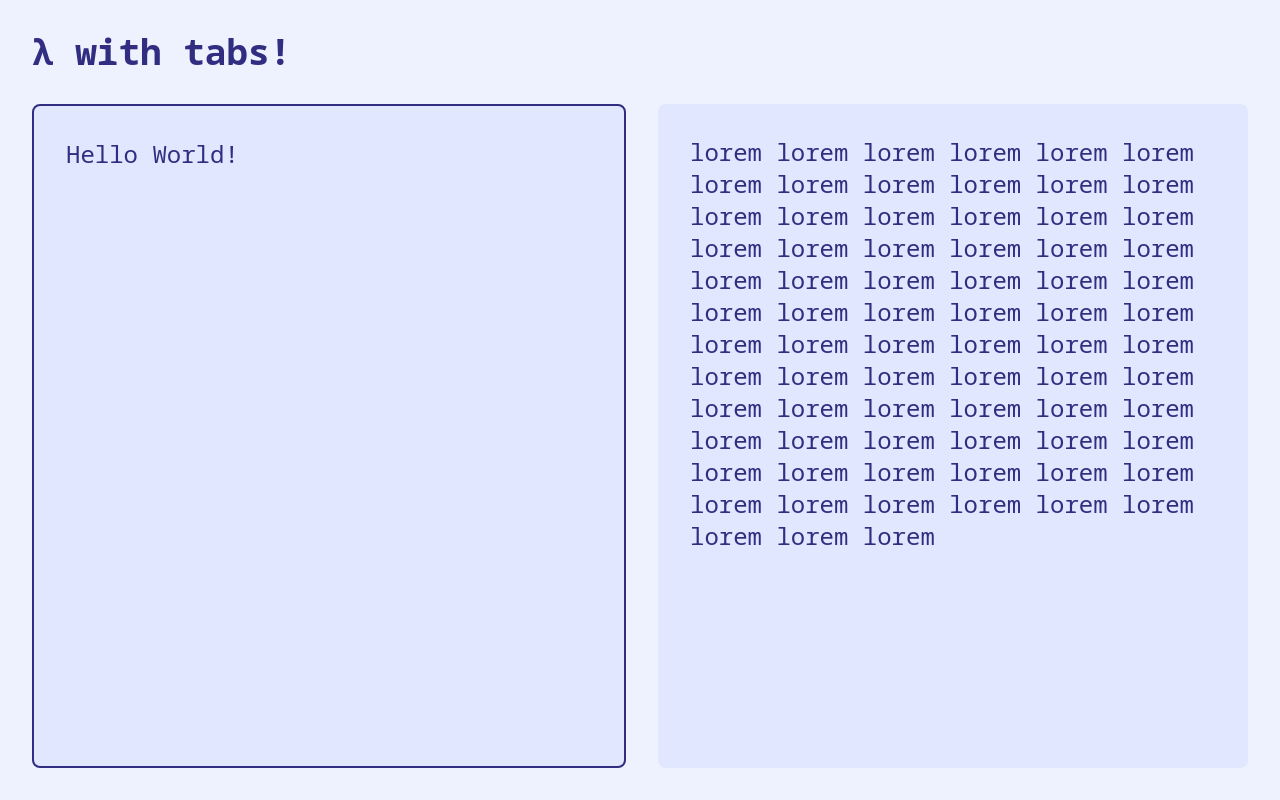
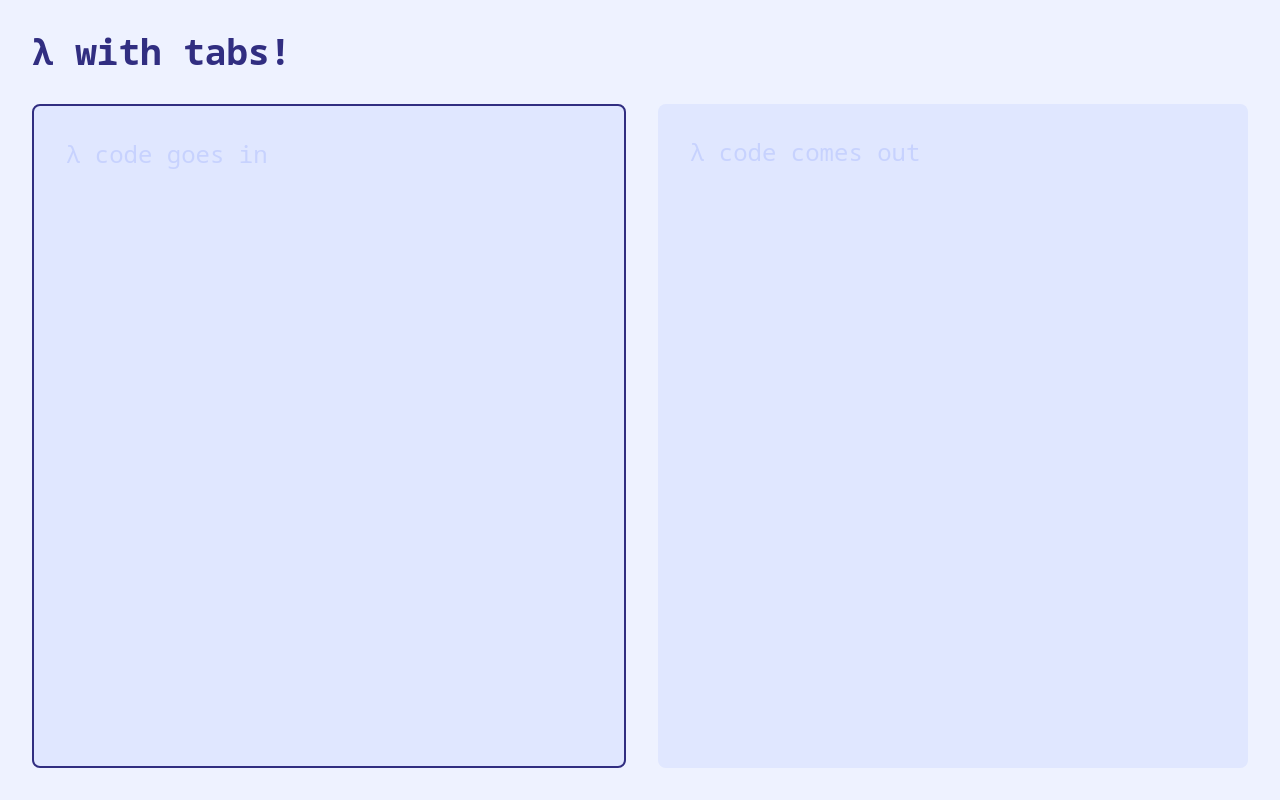
Before and after one commit to James-Fraser-Jones/tabs, a SvelteKit app: page / in a window 1280 px wide. Built offline with nearby package versions, Linux system fonts and the light colour scheme.

Commit message:
added io functionality

```diff
--- /dev/null
+++ b/src/lib/io.ts
@@ -0,0 +1,3 @@
+export function io(input: string): string {
+	return `Hello ${input}`;
+}
--- a/src/routes/+page.svelte
+++ b/src/routes/+page.svelte
@@ -1,3 +1,9 @@
+<script>
+	import { io } from '../lib/io';
+
+	let input = '';
+</script>
+
 <div
 	class="
 	bg-indigo-50
@@ -19,6 +25,8 @@
 	<h1 class="text-4xl flex-none font-bold">λ with tabs!</h1>
 	<div class="h-0 grow flex gap-8">
 		<textarea
+			bind:value={input}
+			placeholder="λ code goes in"
 			class="
 			bg-indigo-100
 			selection:text-indigo-100
@@ -32,8 +40,9 @@
 			focus:border-indigo-600
 			outline-none
 			resize-none
-			">Hello World!</textarea
-		>
+			placeholder:text-indigo-200
+			"
+		></textarea>
 		<div
 			class="
 			bg-indigo-100
@@ -42,13 +51,10 @@
 			flex-1
 			rounded-lg
 			overflow-auto
+			{input ? '' : 'text-indigo-200'}
 			"
 		>
-			lorem lorem lorem lorem lorem lorem lorem lorem lorem lorem lorem lorem lorem lorem lorem
-			lorem lorem lorem lorem lorem lorem lorem lorem lorem lorem lorem lorem lorem lorem lorem
-			lorem lorem lorem lorem lorem lorem lorem lorem lorem lorem lorem lorem lorem lorem lorem
-			lorem lorem lorem lorem lorem lorem lorem lorem lorem lorem lorem lorem lorem lorem lorem
-			lorem lorem lorem lorem lorem lorem lorem lorem lorem lorem lorem lorem lorem lorem lorem
+			{input ? io(input) : 'λ code comes out'}
 		</div>
 	</div>
 </div>
```
